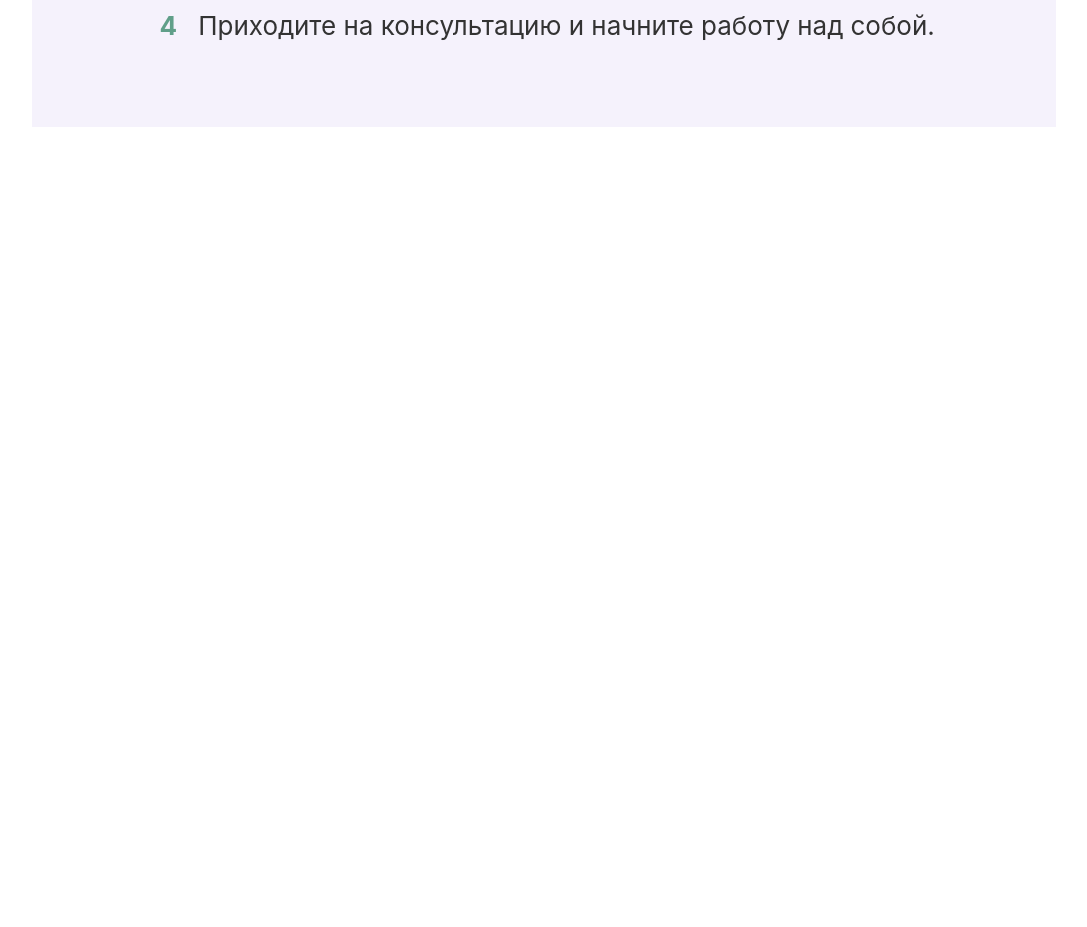
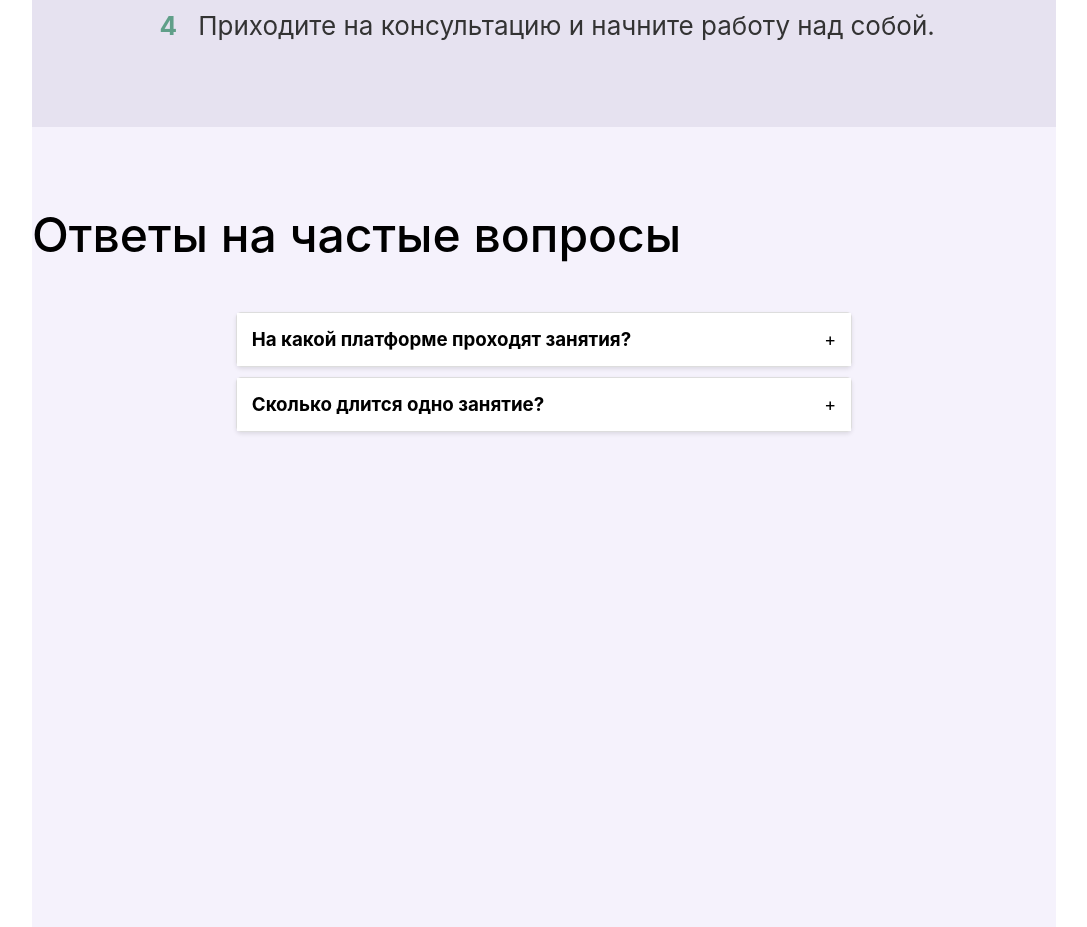
Before and after one commit to Tigerstyle29/psychologist_react, a React app: page / in a window 1280 px wide. Shown: the part 560-1487 px from the top of the page, without its empty margins (96-1183 px from the left). Before the commit the page ends 800 px from the top, so only its background shows below. Built offline with nearby package versions, Linux system fonts and the light colour scheme.

Commit message:
добавлен аккордион

```diff
--- a/src/App/App.js
+++ b/src/App/App.js
@@ -7,7 +7,7 @@ import Help from '@components/Help/Help'
 import Rate from '@components/Rate/Rate'
 import { styled } from 'styled-components';
 import Appointment from '../components/Appointment/Appointment'
-
+import Accordion from '../components/Accordion/Accordion'
 
 /**
  * TODO: восстановить компонент только после полного
@@ -25,7 +25,7 @@ function App() {
                 <Help />
                 <Rate />
                 <Appointment />
-               {/* <Accordion /> */}
+                <Accordion />
             </Content>
             {/* <Footer /> */}
         </>
--- /dev/null
+++ b/src/components/Accordion/Accordion.js
@@ -0,0 +1,21 @@
+import FAQAccordion from './FAQAccordion'
+import Heading from './Heading'
+// styles
+import styled from 'styled-components'
+
+const Accordion = () => {
+    return (
+        <Background>
+            <Heading />
+            <FAQAccordion />
+        </Background>
+    )
+}
+
+const Background = styled.div`
+    width: 100%;
+    height: 100vh;
+    background-color: #F5F2FC;
+`
+
+export default Accordion
--- /dev/null
+++ b/src/components/Accordion/FAQAccordion.js
@@ -0,0 +1,77 @@
+import React, { useState } from 'react'
+import styled from 'styled-components'
+
+const FAQAccordion = () => {
+  const [isOpen1, setIsOpen1] = useState(false);
+  const [isOpen2, setIsOpen2] = useState(false);
+
+  const toggleAccordion1 = () => {
+    setIsOpen1(!isOpen1);
+  };
+
+  const toggleAccordion2 = () => {
+    setIsOpen2(!isOpen2);
+  };
+
+  return (
+    <>
+      <AccordionContainer>
+        <TitleContainer onClick={toggleAccordion1}>
+          <Title>На какой платформе проходят занятия?</Title>
+          <ArrowIcon>{isOpen1 ? '-' : '+'}</ArrowIcon>
+        </TitleContainer>
+        {isOpen1 && (
+          <ContentContainer>
+            <p>Telegram, WhatsApp или Skype по вашему выбору</p>
+          </ContentContainer>
+        )}
+      </AccordionContainer>
+
+      <AccordionContainer>
+        <TitleContainer onClick={toggleAccordion2}>
+          <Title>Сколько длится одно занятие?</Title>
+          <ArrowIcon>{isOpen2 ? '-' : '+'}</ArrowIcon>
+        </TitleContainer>
+        {isOpen2 && (
+          <ContentContainer>
+            <p>1 час. Опоздания считаются частью встречи, поэтому старайтесь не опаздывать.</p>
+          </ContentContainer>
+        )}
+      </AccordionContainer>
+    </>
+  );
+};
+
+
+const AccordionContainer = styled.div`
+  width: 60%;
+  margin: 0 auto;
+  border: 1px solid #ddd;
+  border-radius: 5px;
+  margin-bottom: 10px;
+  box-shadow: 0 2px 4px rgba(0, 0, 0, 0.1);
+`;
+
+const TitleContainer = styled.div`
+  background-color: #FFFFFF;
+  padding: 15px;
+  cursor: pointer;
+  display: flex;
+  justify-content: space-between;
+  align-items: center;
+`;
+
+const Title = styled.h3`
+  margin: 0;
+`;
+
+const ContentContainer = styled.div`
+  padding: 15px;
+`;
+
+const ArrowIcon = styled.span`
+  font-size: 18px;
+`;
+
+
+export default FAQAccordion;
--- /dev/null
+++ b/src/components/Accordion/Heading.js
@@ -0,0 +1,26 @@
+// styles
+import { styled } from 'styled-components'
+
+function Heading() {
+    return (
+        <Wrapper>
+            <Title>Ответы на частые вопросы</Title>
+        </Wrapper>
+    )
+}
+
+const Wrapper = styled.div`
+`
+
+const Title = styled.h2`
+    Сdisplay: flex;
+    justify-content: center;
+    font-weight: 500;
+    font-size: 48px;
+    line-height: 55px;
+    padding: 80px 0 50px 0;
+    margin: 0 0 0 0;
+`
+
+
+export default Heading
--- a/src/components/Appointment/Appointment.js
+++ b/src/components/Appointment/Appointment.js
@@ -27,7 +27,7 @@ const Appointment = () => {
 }
 
 const AppointmentSection = styled.section`
-    background-color: #F5F2FC;
+    background-color: #E6E2F0;
     padding: 40px;
     text-align: center;
 `
```
